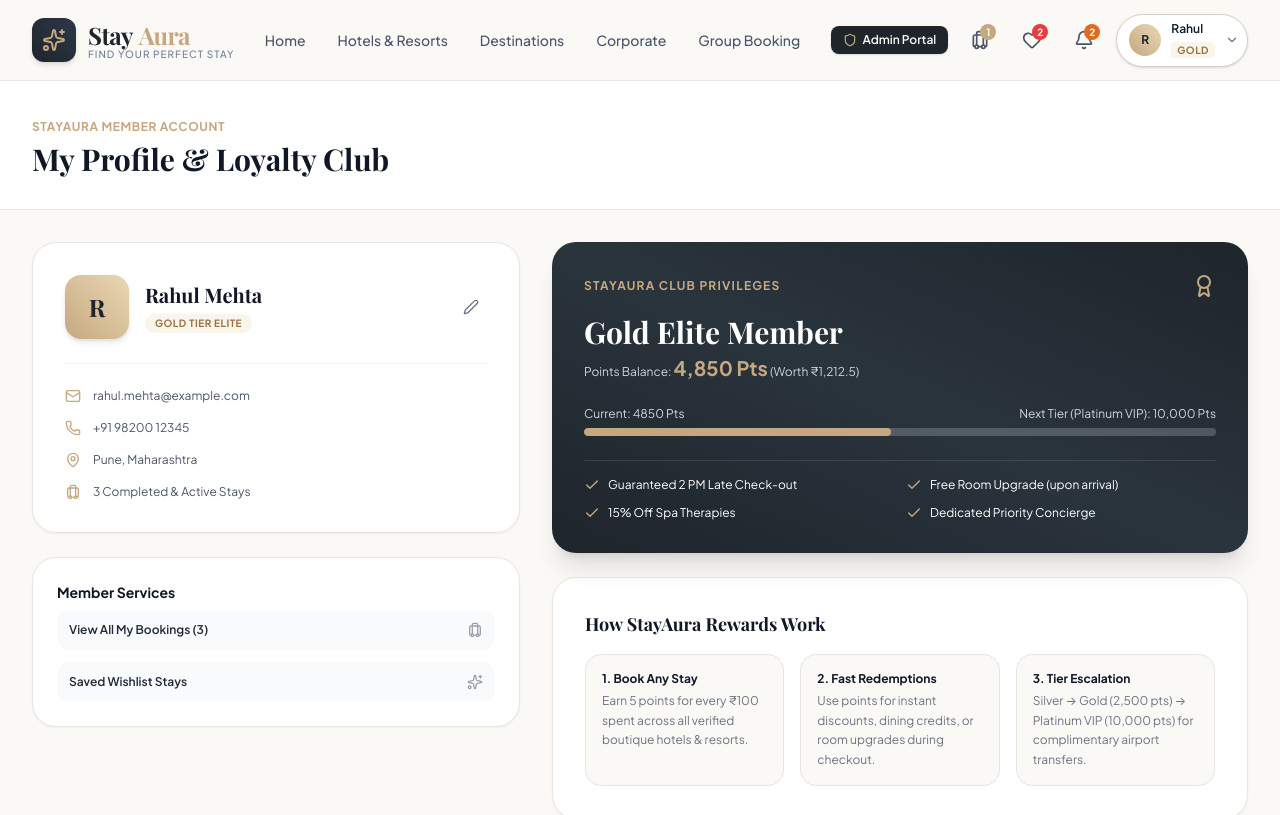
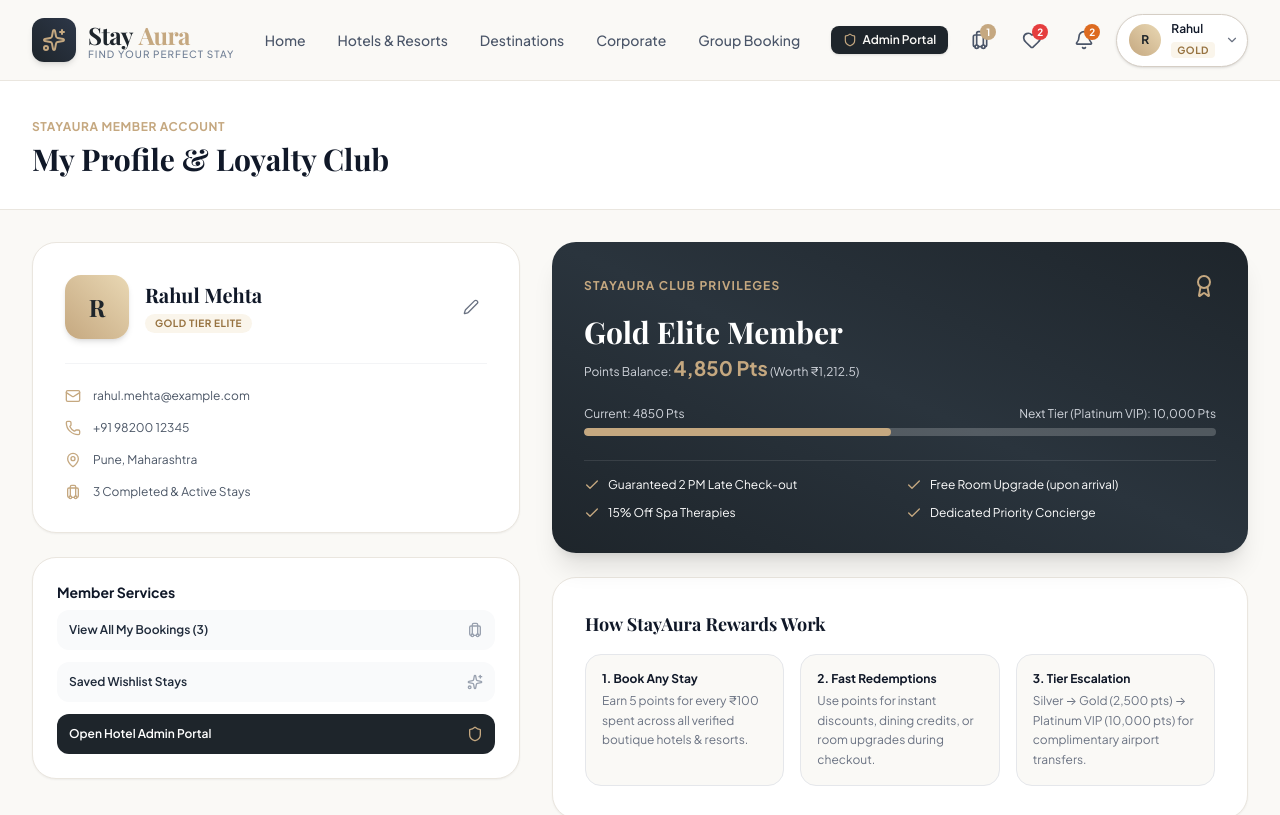
Before and after one commit to Siddharthpawar70/HOTELBOOKING, a React (Vite) app: page /profile in a window 1280 px wide. Shown: the top 815 px of the page. Built offline with nearby package versions, Linux system fonts and the light colour scheme; a web font is replaced by a local one.

Commit message:
Add admin portal link to user profile

```diff
--- a/src/pages/customer/UserProfilePage.tsx
+++ b/src/pages/customer/UserProfilePage.tsx
@@ -155,6 +155,13 @@ export function UserProfilePage() {
                 <span>Saved Wishlist Stays</span>
                 <Sparkles className="w-4 h-4 text-gray-400" />
               </Link>
+              <Link
+                to="/admin"
+                className="flex items-center justify-between p-3 rounded-xl bg-[#1E252B] hover:bg-[#2D3748] text-xs text-white font-semibold transition-colors"
+              >
+                <span>Open Hotel Admin Portal</span>
+                <Shield className="w-4 h-4 text-[#C5A880]" />
+              </Link>
             </div>
           </div>
 
```
